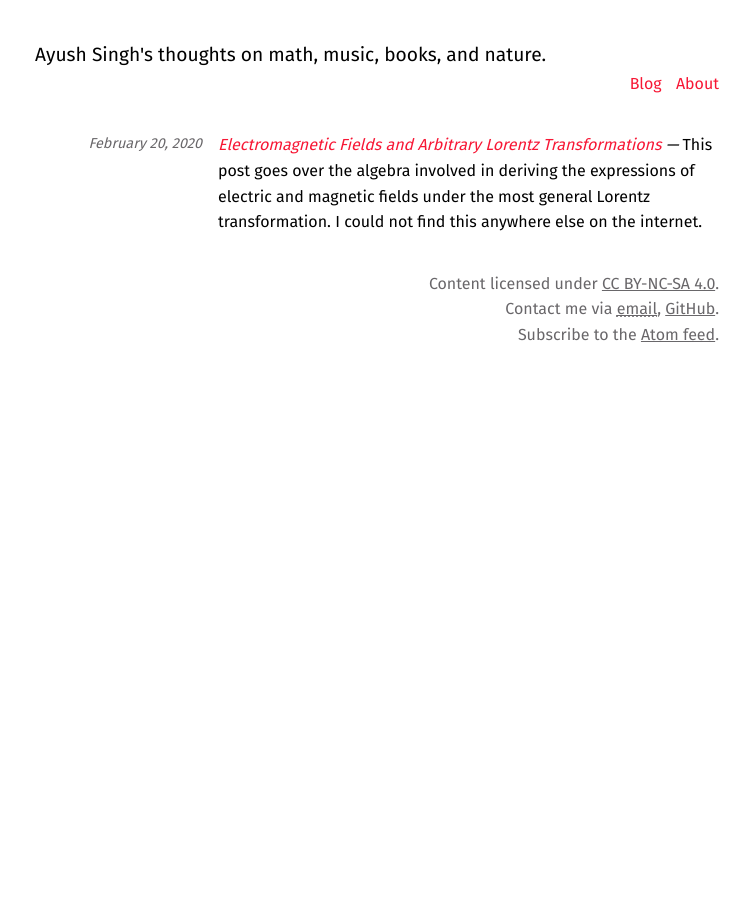
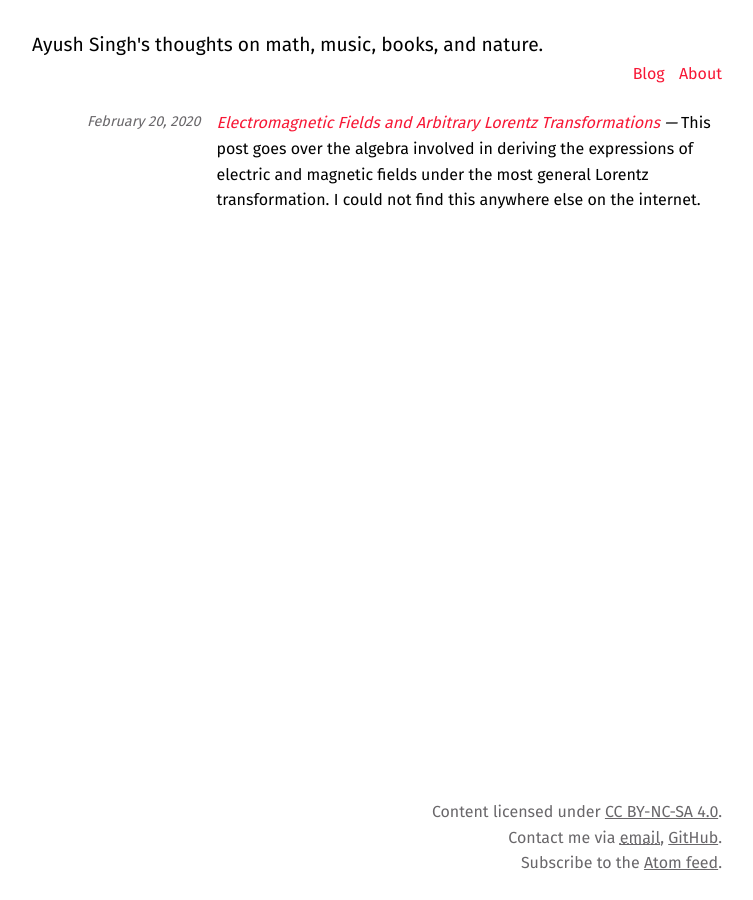
Before and after one commit to LeonardoGoller/LeonardoGoller.github.io, a Jekyll site: the page built from index.html, in a window 1280 px wide. Shown: the whole page, without its empty margins (263-1016 px from the left). Built offline with Jekyll 4.4.1, drawn with Linux system fonts in a browser that asks for light colours; comment, search, counter and statistics services are not loaded.

Commit message:
make footer stick to bottom, minor style tweaks

```diff
--- a/assets/styles/main.scss
+++ b/assets/styles/main.scss
@@ -48,13 +48,12 @@ html {
 body {
   font-size: $base-font-size;
   line-height: 1.6;
-  margin: 4rem auto;
-  margin-bottom: 0;
-  max-width: 72rem;
-  padding: 0 1.8rem;
+  margin: 0 auto;
+  max-width: 75rem;
+  padding: 3rem 3rem 0;
 
   & > * {
-    margin-bottom: 3.6rem;
+    margin-bottom: 2.4rem;
   }
 
 }
@@ -139,7 +138,7 @@ header {
 
 main {
   & > * {
-    margin-bottom: 1.4rem;
+    margin-bottom: 2.4rem;
   }
 
   ul,
@@ -235,3 +234,23 @@ footer {
     }
   }
 }
+
+/* begin: make footer stick to the bottom */
+html,
+body {
+  height: 100%;
+}
+
+body {
+  display: flex;
+  flex-direction: column;
+}
+
+main {
+  flex: 1;
+}
+
+footer {
+  flex-shrink: 0;
+}
+/* end: make footer stick to the bottom */
```
